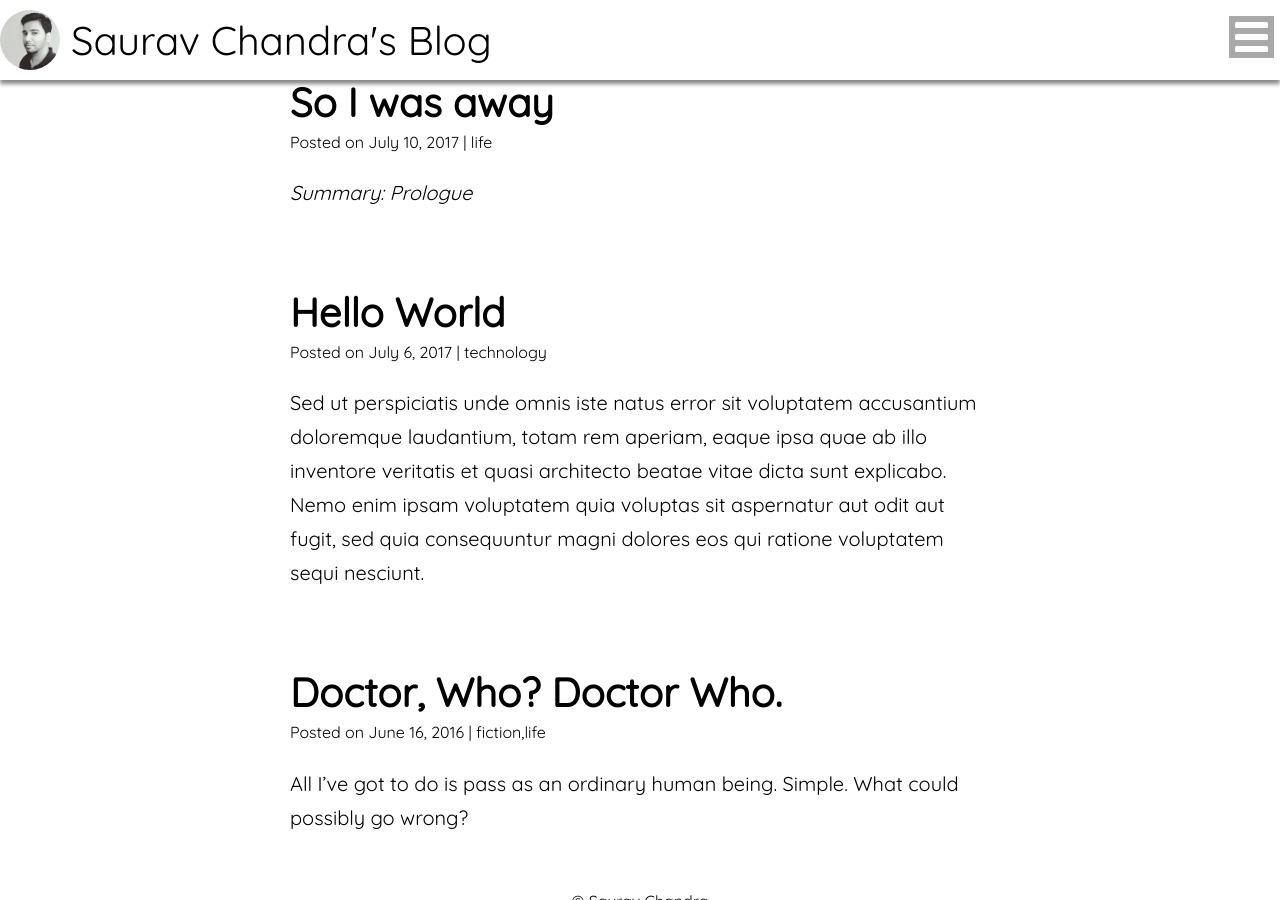
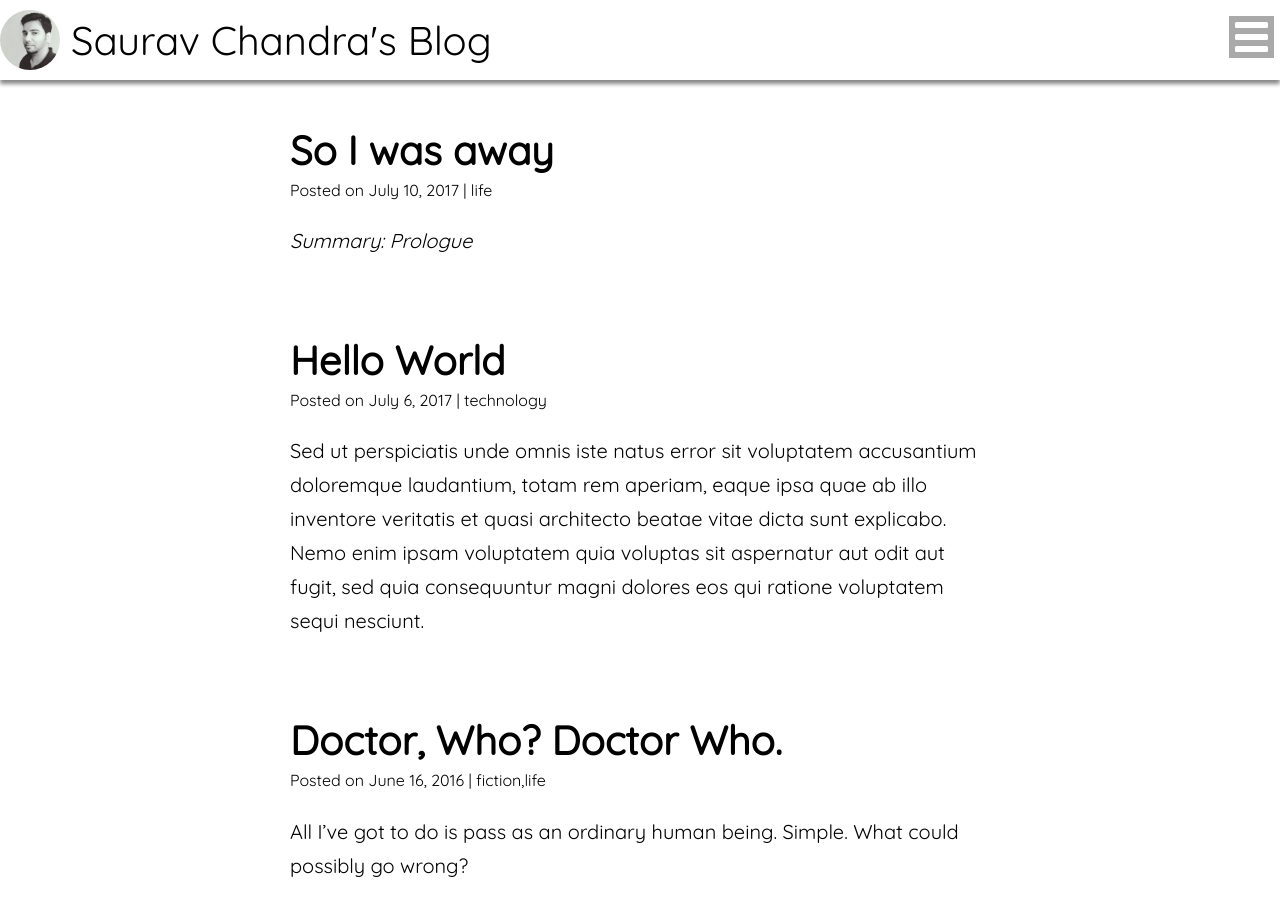
Before and after one commit to testlabsc/sauravchandra.github.io, a Jekyll site: the page built from blog.html, in a window 1280 px wide and 900 px high. Built offline with Jekyll 4.4.1, drawn with Linux system fonts in a browser that asks for light colours.

Commit message:
Update blog.html

```diff
--- a/blog.html
+++ b/blog.html
@@ -3,7 +3,7 @@ title: Blog
 layout: blog
 permalink: /blog/
 ---
-<div class="row">
+<div class="row" style="padding-top:3em;">
 	<div id="post-display">
 		{% for post in site.posts %}
 		<div>
```
